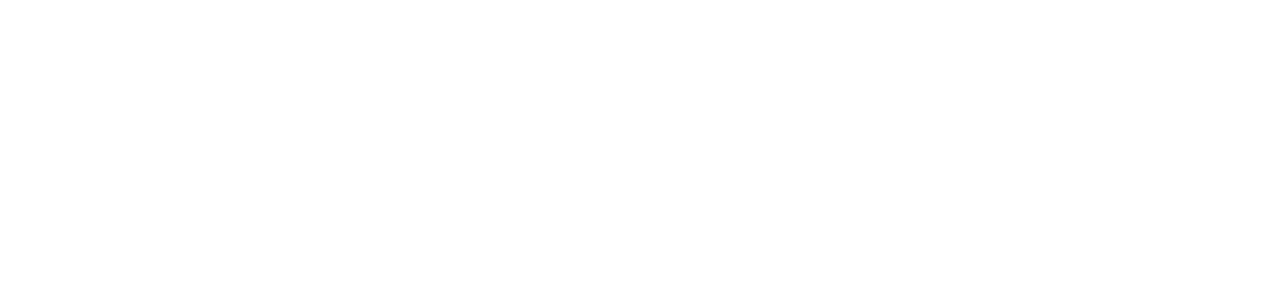
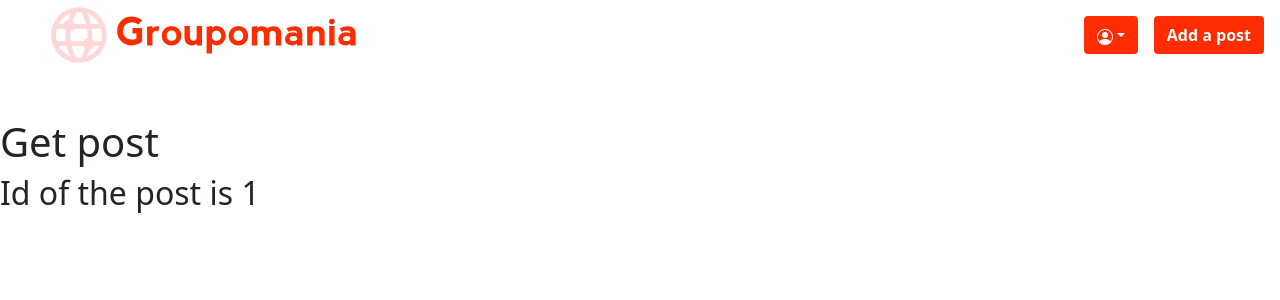
Before and after one commit to tania0808/Groupomania, a React (Create React App) app in the folder front/: page /post/1 in a window 1280 px wide. Before the commit this address had no page. Shown: the top 300 px of the page. Built offline with nearby package versions, Linux system fonts and the light colour scheme; no server answers; a web font is replaced by a local one.

Commit message:
added a route for getting a post by it's id

```diff
--- a/front/src/App.js
+++ b/front/src/App.js
@@ -2,9 +2,11 @@
 import '../node_modules/bootstrap/dist/css/bootstrap.min.css'
 import '../node_modules/bootstrap/dist/js/bootstrap.min.js'
 
-import {Routes, Route, Link} from 'react-router-dom'
+import {Routes, Route} from 'react-router-dom'
 import Home from './pages/home/Home';
 import Post from './pages/post/createPost';
+import GetPost from './pages/post/GetPost';
+
 function App() {
 
   return (
@@ -12,6 +14,7 @@
       <Routes>
         <Route path="/" element={<Home/>} />
         <Route path="/createpost" element={<Post/>} />
+        <Route path="/post/:id" element={<GetPost/>} />
         <Route path="/auth/login" element={<Home/>} />
         <Route path="/auth/signup" element={<Home/>} />
       </Routes>
--- a/front/src/pages/home/Home.js
+++ b/front/src/pages/home/Home.js
@@ -1,12 +1,14 @@
 import axios from 'axios';
 import { useEffect, useState } from 'react'
+import {useNavigate} from 'react-router-dom'
+
 import Header from '../header/Header';
 
 
 export default function Home() {
 
   const [listOfPosts, setListOfPosts] = useState([]);
-
+  let navigate = useNavigate();
 
   useEffect(() => {
     axios.get("http://localhost:3000/posts")
@@ -19,7 +21,7 @@
         {
         listOfPosts.map((value, key) => {
           return(
-            <div className="container d-flex flex-column justify-content-center align-items-center" key={value.id}>
+            <div onClick={() => {navigate(`/post/${value.id}`)} } className="container d-flex flex-column justify-content-center align-items-center" key={value.id}>
               <img src={value.imageUrl} alt="post" width={400}/>
               <h2>{value.title}</h2>
               <p>{value.postText}</p>
--- /dev/null
+++ b/front/src/pages/post/GetPost.js
@@ -0,0 +1,25 @@
+import {React, useEffect} from 'react'
+import Header from '../header/Header'
+import {useParams} from 'react-router-dom'
+import axios from 'axios';
+
+
+
+
+export default function GetPost() {
+    let {id} = useParams();
+
+    useEffect(() => {
+        axios.get("http://localhost:3000/posts")
+        .then((response) => {});
+    }, [])
+
+
+  return (
+    <div>
+        <Header/>
+        <h1>Get post</h1>
+        <h2>Id of the post is {id}</h2>
+    </div>
+  )
+}
```
Also changed, not shown: 1 other file (tests, documents, lock files or other folders).
